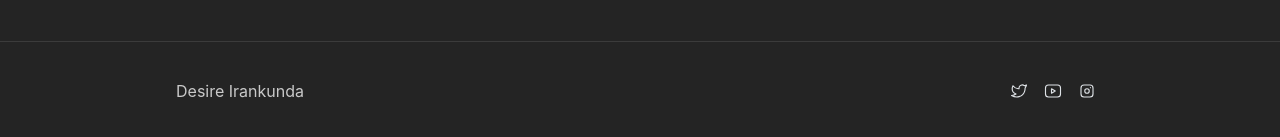
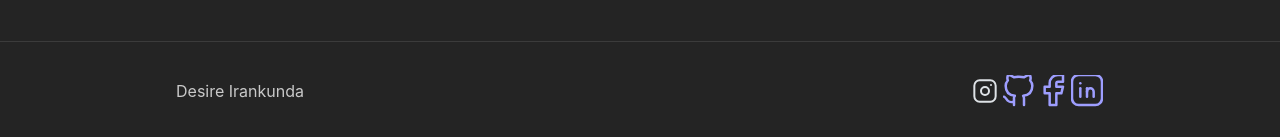
Before and after one commit to Deewiliams/My-portfolio, a React (Vite) app: page / in a window 1280 px wide. Shown: the part 2297-2434 px from the top of the page. Built offline with nearby package versions, Linux system fonts and the light colour scheme.

Commit message:
added social plateform links

```diff
--- a/src/pages/Footer/Footer.tsx
+++ b/src/pages/Footer/Footer.tsx
@@ -1,7 +1,8 @@
 import {
+  IconBrandGithub,
   IconBrandInstagram,
-  IconBrandTwitter,
-  IconBrandYoutube,
+  IconBrandFacebook,
+  IconBrandLinkedin,
 } from "@tabler/icons-react";
 import { ActionIcon, Container, Group } from "@mantine/core";
 // import { MantineLogo } from '@mantinex/mantine-logo';
@@ -20,13 +21,30 @@ export function Footer() {
           wrap="nowrap"
         >
           <ActionIcon size="lg" color="gray" variant="subtle">
-            <IconBrandTwitter size={18} stroke={1.5} />
+            <IconBrandInstagram size={40} stroke={1.5} />
           </ActionIcon>
           <ActionIcon size="lg" color="gray" variant="subtle">
-            <IconBrandYoutube size={18} stroke={1.5} />
+            <a href="https://github.com/Deewiliams" target="_blank">
+              <IconBrandGithub size={40} stroke={1.5} />
+            </a>
           </ActionIcon>
           <ActionIcon size="lg" color="gray" variant="subtle">
-            <IconBrandInstagram size={18} stroke={1.5} />
+            <a
+              href="https://web.facebook.com/irankunda1"
+              target="_blank"
+              rel="noreferrer"
+            >
+              <IconBrandFacebook size={40} stroke={1.5} />
+            </a>
+          </ActionIcon>
+          <ActionIcon size="lg" color="gray" variant="subtle">
+            <a
+              href="https://www.linkedin.com/in/desire-irankunda-0a8490183/"
+              target="_blank"
+              rel="noreferrer"
+            >
+              <IconBrandLinkedin size={40} stroke={1.5} />
+            </a>
           </ActionIcon>
         </Group>
       </Container>
```
